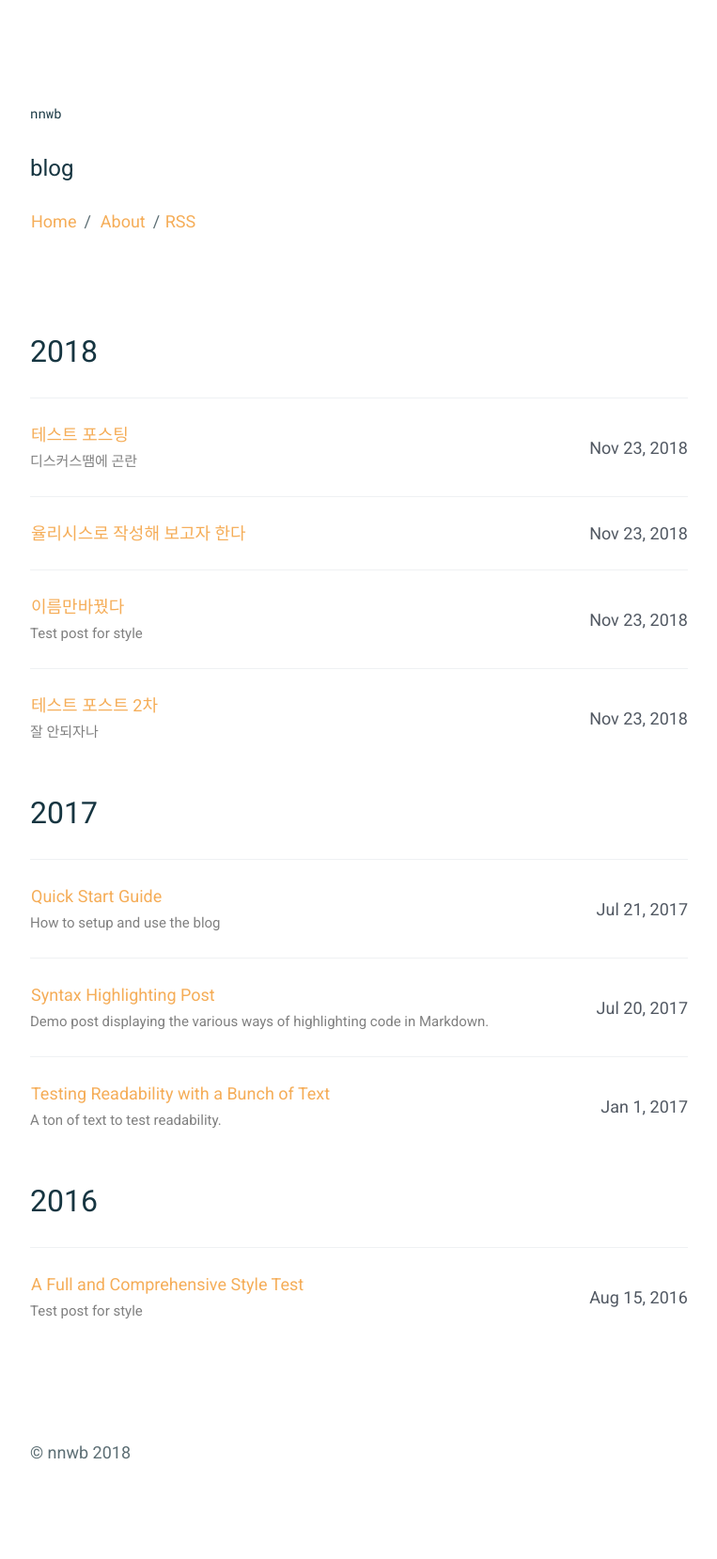
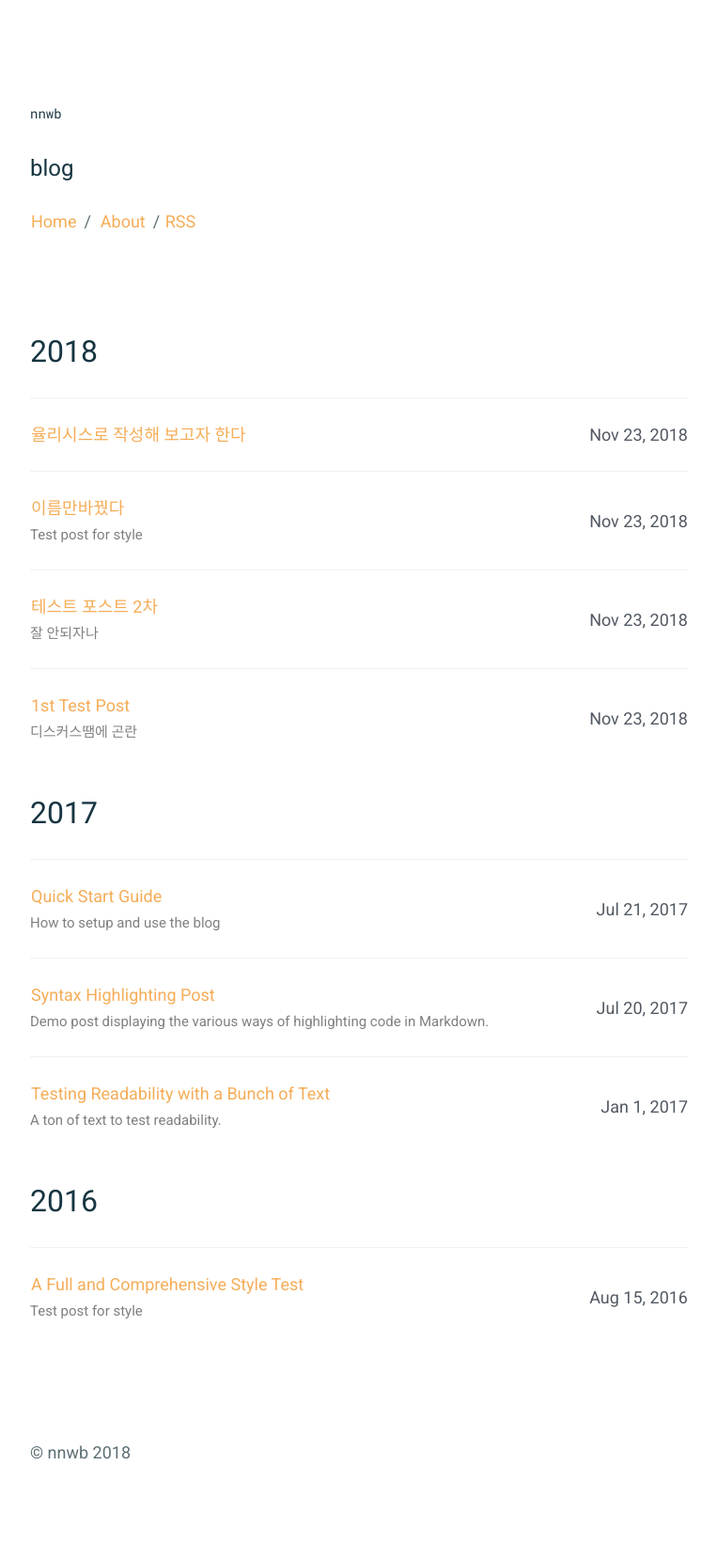
Before and after one commit to nnwb/nnwb.github.io, a Jekyll site: the page built from index.html, in a window 1280 px wide. Shown: the whole page at 94% size, without its empty margins (258-1021 px from the left). Built offline with Jekyll 4.4.1, drawn with Linux system fonts in a browser that asks for light colours.

Commit message:
Update and rename 2018-11-23-테스트 포스트.md to 2018-11-23-1st_test_post.md

```diff
--- a/_posts/2018-11-23-테스트 포스트.md
+++ b/_posts/2018-11-23-1st_test_post.md
@@ -1,11 +1,10 @@
 ---
 layout: post
-title: "테스트 포스팅"
+title: "1st Test Post"
 description: "디스커스땜에 곤란"
 date: 2018-11-23
 tags: 테스트, 태그되냐
 comments: true
-
 ---
 
 ## 왘크 왘크
```
